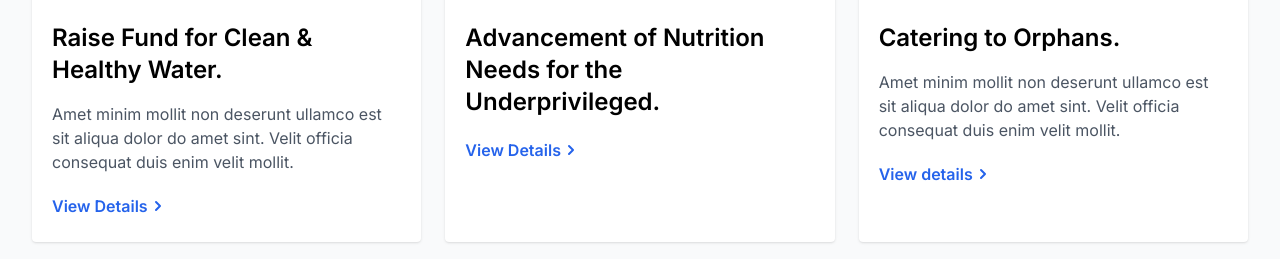
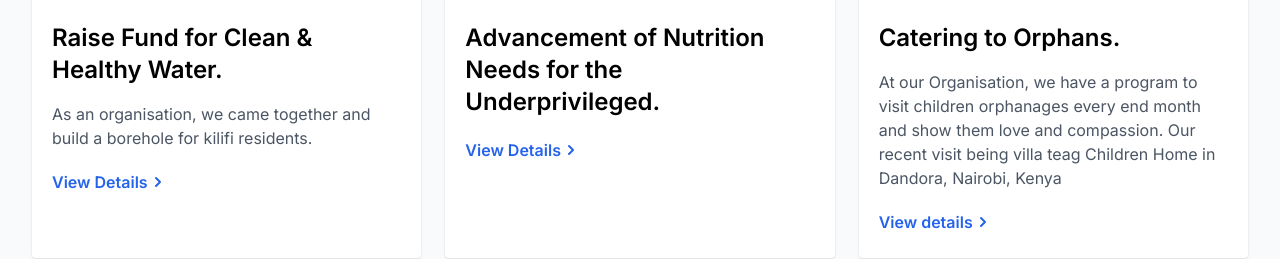
Before and after one commit to hamisirizwan/tech_for_charity, a Next.js app in the folder client/: page /projects in a window 1280 px wide. Shown: the part 686-945 px from the top of the page. Built offline with nearby package versions, Linux system fonts and the light colour scheme.

Commit message:
added images in projects page

```diff
--- a/client/src/app/projects/page.tsx
+++ b/client/src/app/projects/page.tsx
@@ -26,7 +26,7 @@ function page() {
           <p className="mt-5 text-2xl font-semibold">
             <a href="#" title="" className="text-black"> Raise Fund for Clean & Healthy Water. </a>
           </p>
-          <p className="mt-4 text-base text-gray-600">Amet minim mollit non deserunt ullamco est sit aliqua dolor do amet sint. Velit officia consequat duis enim velit mollit.</p>
+          <p className="mt-4 text-base text-gray-600">As an organisation, we came together and build a borehole for kilifi residents.</p>
           <a href="#" title="" className="inline-flex items-center justify-center pb-0.5 mt-5 text-base font-semibold text-blue-600 transition-all duration-200 border-b-2 border-transparent hover:border-blue-600 focus:border-blue-600">
             View Details
             <svg className="w-5 h-5" xmlns="http://www.w3.org/2000/svg" viewBox="0 0 20 20" fill="currentColor">
@@ -74,7 +74,7 @@ function page() {
           <p className="mt-5 text-2xl font-semibold">
             <a href="#" title="" className="text-black"> Catering to Orphans. </a>
           </p>
-          <p className="mt-4 text-base text-gray-600">Amet minim mollit non deserunt ullamco est sit aliqua dolor do amet sint. Velit officia consequat duis enim velit mollit.</p>
+          <p className="mt-4 text-base text-gray-600">At our Organisation, we have a program to visit children orphanages every end month and show them love and compassion. Our recent visit being villa teag Children Home in Dandora, Nairobi, Kenya</p>
           <a href="#" title="" className="inline-flex items-center justify-center pb-0.5 mt-5 text-base font-semibold text-blue-600 transition-all duration-200 border-b-2 border-transparent hover:border-blue-600 focus:border-blue-600">
             View details
             <svg className="w-5 h-5" xmlns="http://www.w3.org/2000/svg" viewBox="0 0 20 20" fill="currentColor">
```
